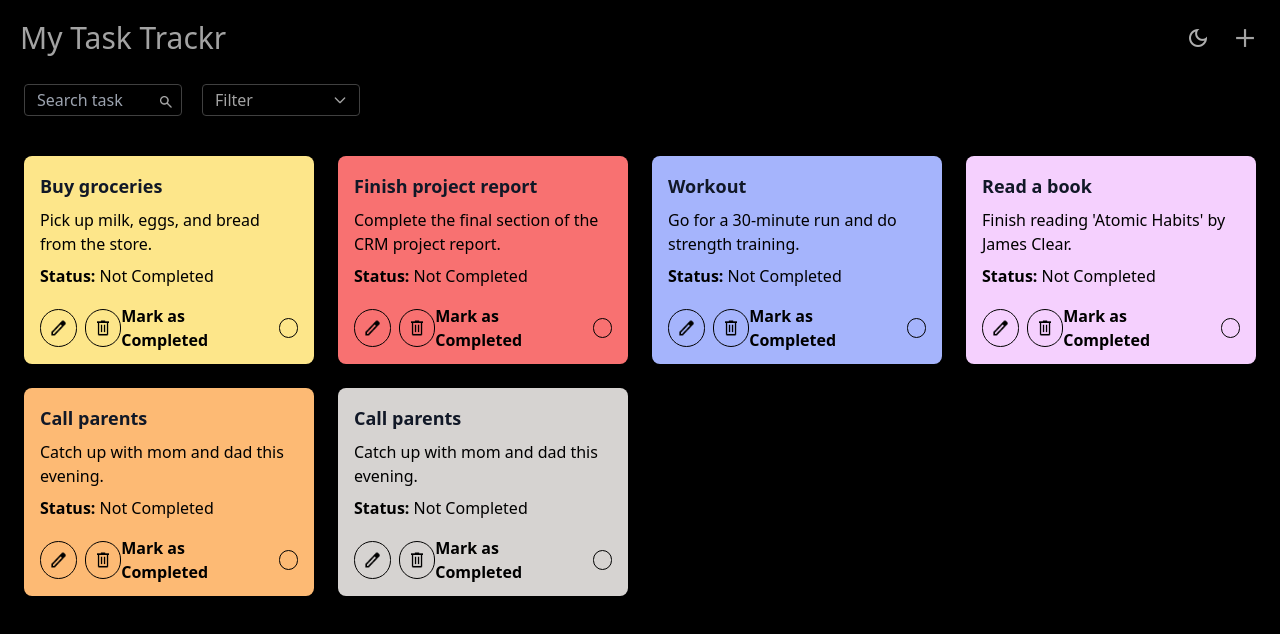
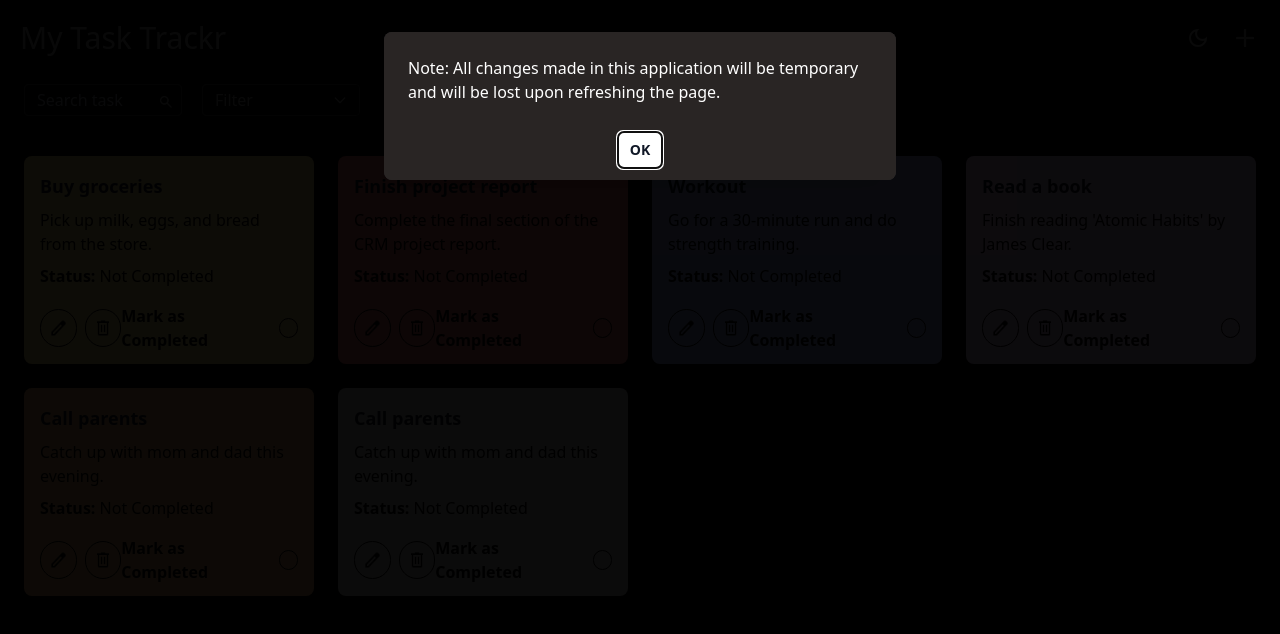
Before and after one commit to SuhasChoppala/My-ToDo-App, a Next.js app: page / in a window 1280 px wide. Shown: the top 634 px of the page. Built offline with nearby package versions, Linux system fonts and the light colour scheme.

Commit message:
added window alert

```diff
--- a/src/app/page.js
+++ b/src/app/page.js
@@ -6,6 +6,7 @@ import CreateTodo from '../components/createTodo';
 import Todo from "../components/todo";
 import { useRef } from "react";
 import Image from "next/image";
+import Alert from "../components/alert";
 
 function TodoApp() {
   const [todos, setTodos] = useState([
@@ -220,6 +221,8 @@ function TodoApp() {
 
         {isCreateModalVisible && <CreateTodo />}
 
+        <Alert />
+
       </TodoContext.Provider>
     </div>
 
--- /dev/null
+++ b/src/components/alert.js
@@ -0,0 +1,42 @@
+'use client'
+
+import { useState } from 'react'
+import { Dialog, DialogBackdrop, DialogPanel, DialogTitle } from '@headlessui/react'
+
+export default function Alert() {
+    const [open, setOpen] = useState(true)
+
+    return (
+        <Dialog open={open} onClose={setOpen} className="relative z-10">
+            <DialogBackdrop
+                transition
+                className="fixed inset-0 bg-black bg-opacity-95 transition-opacity data-[closed]:opacity-0 data-[enter]:duration-300 data-[leave]:duration-200 data-[enter]:ease-out data-[leave]:ease-in"
+            />
+
+            <div className="fixed inset-0 z-10 w-screen overflow-y-auto">
+                <div className="flex min-h-full items-start justify-center p-4 text-center sm:p-0">
+                    <DialogPanel
+                        transition
+                        className="relative transform overflow-hidden rounded-lg bg-zinc-800 text-left shadow-xl transition-all data-[closed]:translate-y-4 data-[closed]:opacity-0 data-[enter]:duration-300 data-[leave]:duration-200 data-[enter]:ease-out data-[leave]:ease-in sm:my-8 sm:w-full sm:max-w-lg"
+                    >
+                        <div className="bg-stone-800 px-4 pb-4 pt-5 sm:p-6 sm:pb-4">
+                            <h1 className='text-white'>
+                                Note: All changes made in this application will be temporary and will be lost upon refreshing the page.
+                            </h1>
+                        </div>
+                        <div className="bg-stone-800 px-4 py-3 flex justify-center sm:px-6">
+                            <button
+                                type="button"
+                                data-autofocus
+                                onClick={() => setOpen(false)}
+                                className="mt-3 inline-flex w-full justify-center rounded-md bg-white px-3 py-2 text-sm font-semibold text-gray-900 shadow-sm sm:mt-0 sm:w-auto"
+                            >
+                                OK
+                            </button>
+                        </div>
+                    </DialogPanel>
+                </div>
+            </div>
+        </Dialog>
+    )
+}
```
